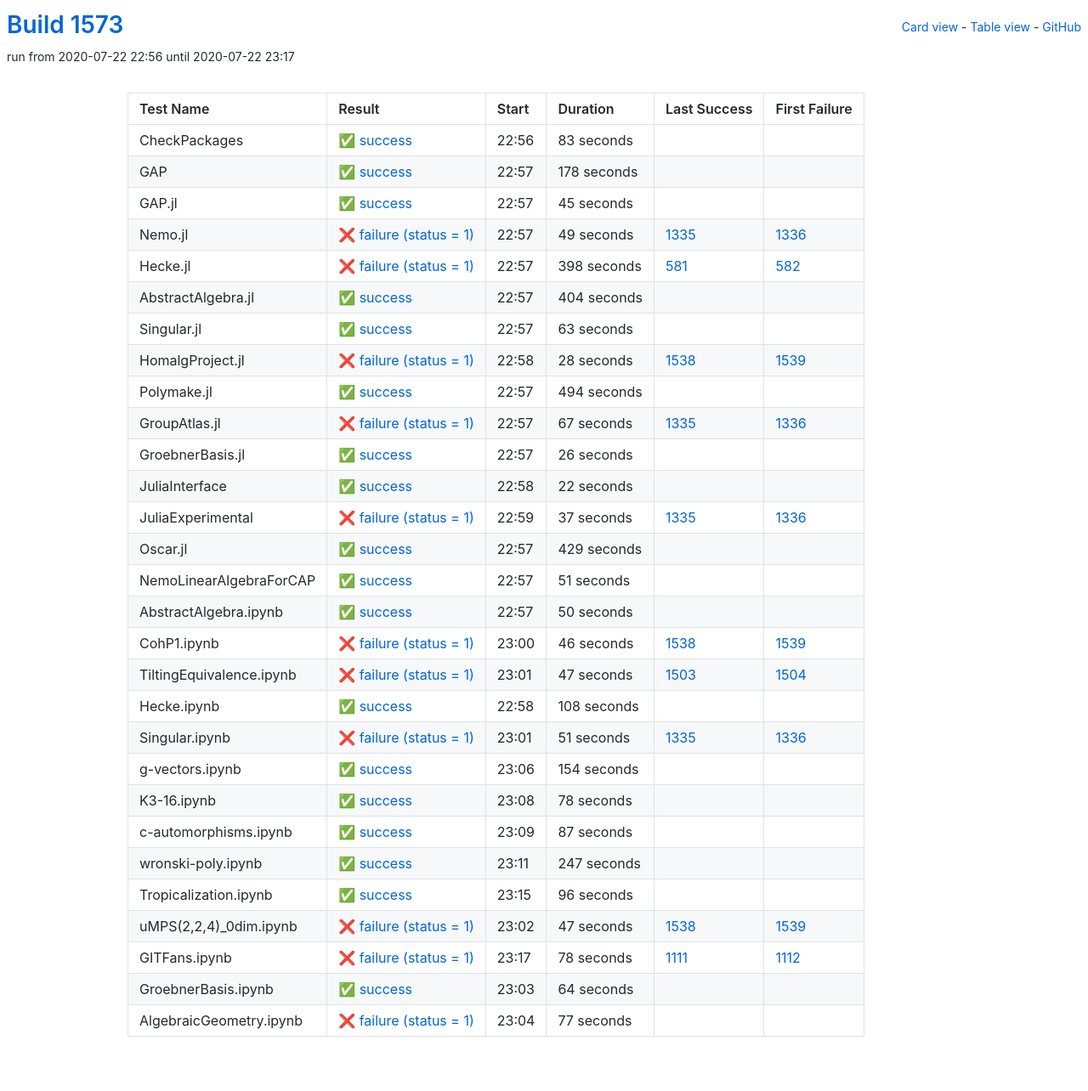
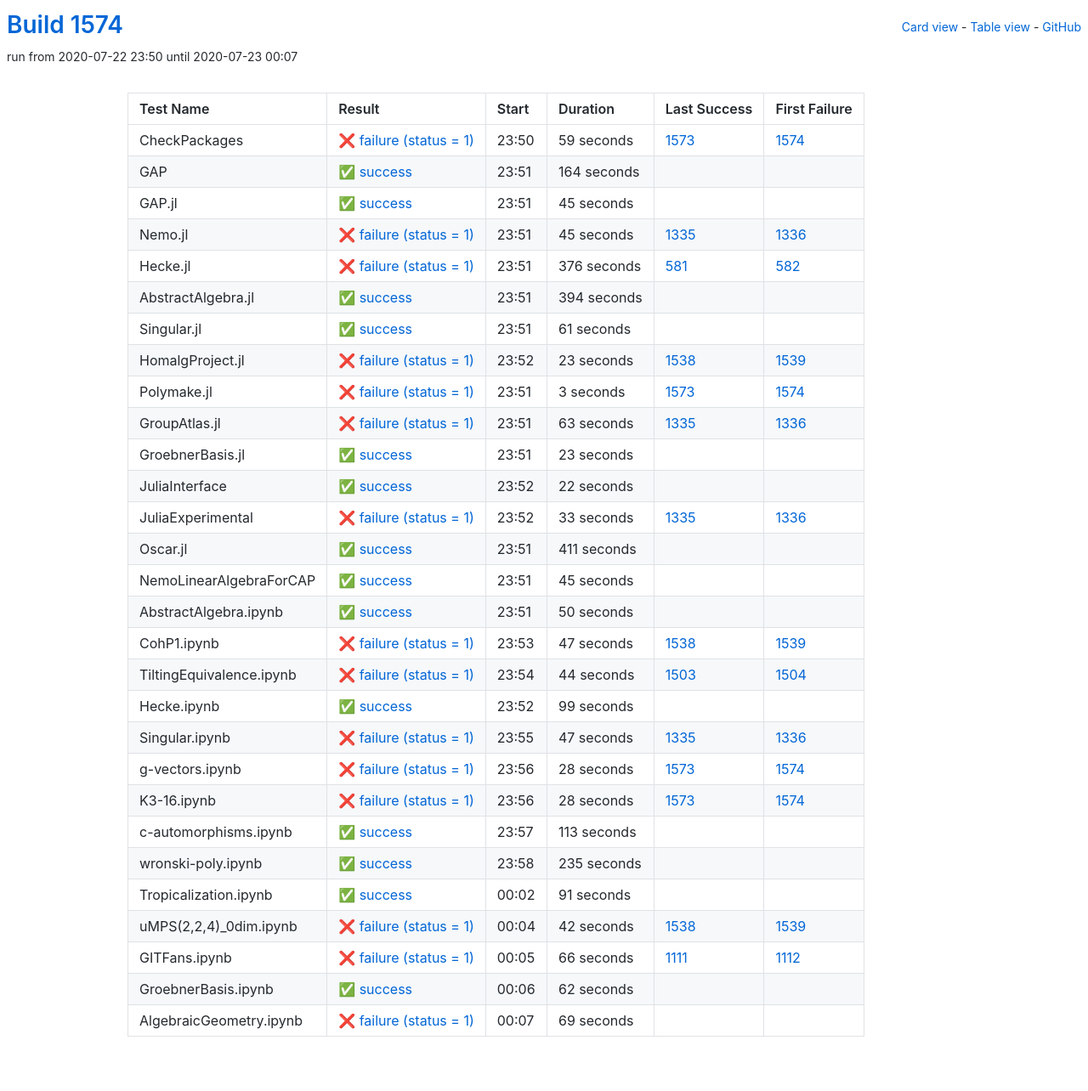
Before and after one commit to oscar-system/oscar-ci-status-1.4, a Jekyll site: the page built from table.html, in a window 1280 px wide. Shown: the whole page at 85% size. Built offline with Jekyll 4.4.1, drawn with Linux system fonts in a browser that asks for light colours.

Commit message:
Build #1574

```diff
--- a/_data/ci.yml
+++ b/_data/ci.yml
@@ -1,6 +1,6 @@
 ---
-build: 1573
-build_url: https://oscarci.mathematik.uni-kl.de/job/oscar-julia-1.4/1573/
+build: 1574
+build_url: https://oscarci.mathematik.uni-kl.de/job/oscar-julia-1.4/1574/
 job: oscar-julia-1.4
 organization: oscar-system
 repo: oscar-ci-status-1.4
@@ -8,32 +8,32 @@ repourl: https://github.com/oscar-system/oscar-ci-status-1.4
 tests:
 - name: CheckPackages
   id: checkpackages
-  log: https://oscarci.mathematik.uni-kl.de/job/oscar-julia-1.4/1573/artifact/logs/build-1573/CheckPackages.log
-  start: 2020-07-22 22:56
+  log: https://oscarci.mathematik.uni-kl.de/job/oscar-julia-1.4/1574/artifact/logs/build-1574/CheckPackages.log
+  start: 2020-07-22 23:50
+  success: false
+  exitcode: 1
+  status: failure
+  duration: 59
+  last_success: 1573
+  last_success_url: https://oscarci.mathematik.uni-kl.de/job/oscar-julia-1.4/1573/
+  first_failure: 1574
+  first_failure_url: https://oscarci.mathematik.uni-kl.de/job/oscar-julia-1.4/1574/
+- name: GAP
+  id: gap
+  log: https://oscarci.mathematik.uni-kl.de/job/oscar-julia-1.4/1574/artifact/logs/build-1574/GAP.log
+  start: 2020-07-22 23:51
   success: true
   exitcode: 0
   status: success
-  duration: 83
-  last_success: false
-  last_success_url:
-  first_failure: false
-  first_failure_url:
-- name: GAP
-  id: gap
-  log: https://oscarci.mathematik.uni-kl.de/job/oscar-julia-1.4/1573/artifact/logs/build-1573/GAP.log
-  start: 2020-07-22 22:57
-  success: true
-  exitcode: 0
-  status: success
-  duration: 178
+  duration: 164
   last_success: false
   last_success_url:
   first_failure: false
   first_failure_url:
 - name: GAP.jl
   id: gap-jl
-  log: https://oscarci.mathematik.uni-kl.de/job/oscar-julia-1.4/1573/artifact/logs/build-1573/GAP.jl.log
-  start: 2020-07-22 22:57
+  log: https://oscarci.mathematik.uni-kl.de/job/oscar-julia-1.4/1574/artifact/logs/build-1574/GAP.jl.log
+  start: 2020-07-22 23:51
   success: true
   exitcode: 0
   status: success
@@ -44,104 +44,104 @@ tests:
   first_failure_url:
 - name: Nemo.jl
   id: nemo-jl
-  log: https://oscarci.mathematik.uni-kl.de/job/oscar-julia-1.4/1573/artifact/logs/build-1573/Nemo.jl.log
-  start: 2020-07-22 22:57
+  log: https://oscarci.mathematik.uni-kl.de/job/oscar-julia-1.4/1574/artifact/logs/build-1574/Nemo.jl.log
+  start: 2020-07-22 23:51
   success: false
   exitcode: 1
   status: failure
-  duration: 49
+  duration: 45
   last_success: 1335
   last_success_url: https://oscarci.mathematik.uni-kl.de/job/oscar-julia-1.4/1335/
   first_failure: 1336
   first_failure_url: https://oscarci.mathematik.uni-kl.de/job/oscar-julia-1.4/1336/
 - name: Hecke.jl
   id: hecke-jl
-  log: https://oscarci.mathematik.uni-kl.de/job/oscar-julia-1.4/1573/artifact/logs/build-1573/Hecke.jl.log
-  start: 2020-07-22 22:57
+  log: https://oscarci.mathematik.uni-kl.de/job/oscar-julia-1.4/1574/artifact/logs/build-1574/Hecke.jl.log
+  start: 2020-07-22 23:51
   success: false
   exitcode: 1
   status: failure
-  duration: 398
+  duration: 376
   last_success: 581
   last_success_url: https://oscarci.mathematik.uni-kl.de/job/oscar-julia-1.4/581/
   first_failure: 582
   first_failure_url: https://oscarci.mathematik.uni-kl.de/job/oscar-julia-1.4/582/
 - name: AbstractAlgebra.jl
   id: abstractalgebra-jl
-  log: https://oscarci.mathematik.uni-kl.de/job/oscar-julia-1.4/1573/artifact/logs/build-1573/AbstractAlgebra.jl.log
-  start: 2020-07-22 22:57
+  log: https://oscarci.mathematik.uni-kl.de/job/oscar-julia-1.4/1574/artifact/logs/build-1574/AbstractAlgebra.jl.log
+  start: 2020-07-22 23:51
   success: true
   exitcode: 0
   status: success
-  duration: 404
+  duration: 394
   last_success: false
   last_success_url:
   first_failure: false
   first_failure_url:
 - name: Singular.jl
   id: singular-jl
-  log: https://oscarci.mathematik.uni-kl.de/job/oscar-julia-1.4/1573/artifact/logs/build-1573/Singular.jl.log
-  start: 2020-07-22 22:57
+  log: https://oscarci.mathematik.uni-kl.de/job/oscar-julia-1.4/1574/artifact/logs/build-1574/Singular.jl.log
+  start: 2020-07-22 23:51
   success: true
   exitcode: 0
   status: success
-  duration: 63
+  duration: 61
   last_success: false
   last_success_url:
   first_failure: false
   first_failure_url:
 - name: HomalgProject.jl
   id: homalgproject-jl
-  log: https://oscarci.mathematik.uni-kl.de/job/oscar-julia-1.4/1573/artifact/logs/build-1573/HomalgProject.jl.log
-  start: 2020-07-22 22:58
+  log: https://oscarci.mathematik.uni-kl.de/job/oscar-julia-1.4/1574/artifact/logs/build-1574/HomalgProject.jl.log
+  start: 2020-07-22 23:52
   success: false
   exitcode: 1
   status: failure
-  duration: 28
+  duration: 23
   last_success: 1538
   last_success_url: https://oscarci.mathematik.uni-kl.de/job/oscar-julia-1.4/1538/
   first_failure: 1539
   first_failure_url: https://oscarci.mathematik.uni-kl.de/job/oscar-julia-1.4/1539/
 - name: Polymake.jl
   id: polymake-jl
-  log: https://oscarci.mathematik.uni-kl.de/job/oscar-julia-1.4/1573/artifact/logs/build-1573/Polymake.jl.log
-  start: 2020-07-22 22:57
-  success: true
-  exitcode: 0
-  status: success
-  duration: 494
-  last_success: false
-  last_success_url:
-  first_failure: false
-  first_failure_url:
-- name: GroupAtlas.jl
-  id: groupatlas-jl
-  log: https://oscarci.mathematik.uni-kl.de/job/oscar-julia-1.4/1573/artifact/logs/build-1573/GroupAtlas.jl.log
-  start: 2020-07-22 22:57
+  log: https://oscarci.mathematik.uni-kl.de/job/oscar-julia-1.4/1574/artifact/logs/build-1574/Polymake.jl.log
+  start: 2020-07-22 23:51
   success: false
   exitcode: 1
   status: failure
-  duration: 67
+  duration: 3
+  last_success: 1573
+  last_success_url: https://oscarci.mathematik.uni-kl.de/job/oscar-julia-1.4/1573/
+  first_failure: 1574
+  first_failure_url: https://oscarci.mathematik.uni-kl.de/job/oscar-julia-1.4/1574/
+- name: GroupAtlas.jl
+  id: groupatlas-jl
+  log: https://oscarci.mathematik.uni-kl.de/job/oscar-julia-1.4/1574/artifact/logs/build-1574/GroupAtlas.jl.log
+  start: 2020-07-22 23:51
+  success: false
+  exitcode: 1
+  status: failure
+  duration: 63
   last_success: 1335
   last_success_url: https://oscarci.mathematik.uni-kl.de/job/oscar-julia-1.4/1335/
   first_failure: 1336
   first_failure_url: https://oscarci.mathematik.uni-kl.de/job/oscar-julia-1.4/1336/
 - name: GroebnerBasis.jl
   id: groebnerbasis-jl
-  log: https://oscarci.mathematik.uni-kl.de/job/oscar-julia-1.4/1573/artifact/logs/build-1573/GroebnerBasis.jl.log
-  start: 2020-07-22 22:57
+  log: https://oscarci.mathematik.uni-kl.de/job/oscar-julia-1.4/1574/artifact/logs/build-1574/GroebnerBasis.jl.log
+  start: 2020-07-22 23:51
   success: true
   exitcode: 0
   status: success
-  duration: 26
+  duration: 23
   last_success: false
   last_success_url:
   first_failure: false
   first_failure_url:
 - name: JuliaInterface
   id: juliainterface
-  log: https://oscarci.mathematik.uni-kl.de/job/oscar-julia-1.4/1573/artifact/logs/build-1573/JuliaInterface.log
-  start: 2020-07-22 22:58
+  log: https://oscarci.mathematik.uni-kl.de/job/oscar-julia-1.4/1574/artifact/logs/build-1574/JuliaInterface.log
+  start: 2020-07-22 23:52
   success: true
   exitcode: 0
   status: success
@@ -152,44 +152,44 @@ tests:
   first_failure_url:
 - name: JuliaExperimental
   id: juliaexperimental
-  log: https://oscarci.mathematik.uni-kl.de/job/oscar-julia-1.4/1573/artifact/logs/build-1573/JuliaExperimental.log
-  start: 2020-07-22 22:59
+  log: https://oscarci.mathematik.uni-kl.de/job/oscar-julia-1.4/1574/artifact/logs/build-1574/JuliaExperimental.log
+  start: 2020-07-22 23:52
   success: false
   exitcode: 1
   status: failure
-  duration: 37
+  duration: 33
   last_success: 1335
   last_success_url: https://oscarci.mathematik.uni-kl.de/job/oscar-julia-1.4/1335/
   first_failure: 1336
   first_failure_url: https://oscarci.mathematik.uni-kl.de/job/oscar-julia-1.4/1336/
 - name: Oscar.jl
   id: oscar-jl
-  log: https://oscarci.mathematik.uni-kl.de/job/oscar-julia-1.4/1573/artifact/logs/build-1573/Oscar.jl.log
-  start: 2020-07-22 22:57
+  log: https://oscarci.mathematik.uni-kl.de/job/oscar-julia-1.4/1574/artifact/logs/build-1574/Oscar.jl.log
+  start: 2020-07-22 23:51
   success: true
   exitcode: 0
   status: success
-  duration: 429
+  duration: 411
   last_success: false
   last_success_url:
   first_failure: false
   first_failure_url:
 - name: NemoLinearAlgebraForCAP
   id: nemolinearalgebraforcap
-  log: https://oscarci.mathematik.uni-kl.de/job/oscar-julia-1.4/1573/artifact/logs/build-1573/NemoLinearAlgebraForCAP.log
-  start: 2020-07-22 22:57
+  log: https://oscarci.mathematik.uni-kl.de/job/oscar-julia-1.4/1574/artifact/logs/build-1574/NemoLinearAlgebraForCAP.log
+  start: 2020-07-22 23:51
   success: true
   exitcode: 0
   status: success
-  duration: 51
+  duration: 45
   last_success: false
   last_success_url:
   first_failure: false
   first_failure_url:
 - name: AbstractAlgebra.ipynb
   id: abstractalgebra-ipynb
-  log: https://oscarci.mathematik.uni-kl.de/job/oscar-julia-1.4/1573/artifact/logs/build-1573/AbstractAlgebra.ipynb.log
-  start: 2020-07-22 22:57
+  log: https://oscarci.mathematik.uni-kl.de/job/oscar-julia-1.4/1574/artifact/logs/build-1574/AbstractAlgebra.ipynb.log
+  start: 2020-07-22 23:51
   success: true
   exitcode: 0
   status: success
@@ -200,116 +200,8 @@ tests:
   first_failure_url:
 - name: CohP1.ipynb
   id: cohp1-ipynb
-  log: https://oscarci.mathematik.uni-kl.de/job/oscar-julia-1.4/1573/artifact/logs/build-1573/CohP1.ipynb.log
-  start: 2020-07-22 23:00
-  success: false
-  exitcode: 1
-  status: failure
-  duration: 46
-  last_success: 1538
-  last_success_url: https://oscarci.mathematik.uni-kl.de/job/oscar-julia-1.4/1538/
-  first_failure: 1539
-  first_failure_url: https://oscarci.mathematik.uni-kl.de/job/oscar-julia-1.4/1539/
-- name: TiltingEquivalence.ipynb
-  id: tiltingequivalence-ipynb
-  log: https://oscarci.mathematik.uni-kl.de/job/oscar-julia-1.4/1573/artifact/logs/build-1573/TiltingEquivalence.ipynb.log
-  start: 2020-07-22 23:01
-  success: false
-  exitcode: 1
-  status: failure
-  duration: 47
-  last_success: 1503
-  last_success_url: https://oscarci.mathematik.uni-kl.de/job/oscar-julia-1.4/1503/
-  first_failure: 1504
-  first_failure_url: https://oscarci.mathematik.uni-kl.de/job/oscar-julia-1.4/1504/
-- name: Hecke.ipynb
-  id: hecke-ipynb
-  log: https://oscarci.mathematik.uni-kl.de/job/oscar-julia-1.4/1573/artifact/logs/build-1573/Hecke.ipynb.log
-  start: 2020-07-22 22:58
-  success: true
-  exitcode: 0
-  status: success
-  duration: 108
-  last_success: false
-  last_success_url:
-  first_failure: false
-  first_failure_url:
-- name: Singular.ipynb
-  id: singular-ipynb
-  log: https://oscarci.mathematik.uni-kl.de/job/oscar-julia-1.4/1573/artifact/logs/build-1573/Singular.ipynb.log
-  start: 2020-07-22 23:01
-  success: false
-  exitcode: 1
-  status: failure
-  duration: 51
-  last_success: 1335
-  last_success_url: https://oscarci.mathematik.uni-kl.de/job/oscar-julia-1.4/1335/
-  first_failure: 1336
-  first_failure_url: https://oscarci.mathematik.uni-kl.de/job/oscar-julia-1.4/1336/
-- name: g-vectors.ipynb
-  id: g-vectors-ipynb
-  log: https://oscarci.mathematik.uni-kl.de/job/oscar-julia-1.4/1573/artifact/logs/build-1573/g-vectors.ipynb.log
-  start: 2020-07-22 23:06
-  success: true
-  exitcode: 0
-  status: success
-  duration: 154
-  last_success: false
-  last_success_url:
-  first_failure: false
-  first_failure_url:
-- name: K3-16.ipynb
-  id: k3-16-ipynb
-  log: https://oscarci.mathematik.uni-kl.de/job/oscar-julia-1.4/1573/artifact/logs/build-1573/K3-16.ipynb.log
-  start: 2020-07-22 23:08
-  success: true
-  exitcode: 0
-  status: success
-  duration: 78
-  last_success: false
-  last_success_url:
-  first_failure: false
-  first_failure_url:
-- name: c-automorphisms.ipynb
-  id: c-automorphisms-ipynb
-  log: https://oscarci.mathematik.uni-kl.de/job/oscar-julia-1.4/1573/artifact/logs/build-1573/c-automorphisms.ipynb.log
-  start: 2020-07-22 23:09
-  success: true
-  exitcode: 0
-  status: success
-  duration: 87
-  last_success: false
-  last_success_url:
-  first_failure: false
-  first_failure_url:
-- name: wronski-poly.ipynb
-  id: wronski-poly-ipynb
-  log: https://oscarci.mathematik.uni-kl.de/job/oscar-julia-1.4/1573/artifact/logs/build-1573/wronski-poly.ipynb.log
-  start: 2020-07-22 23:11
-  success: true
-  exitcode: 0
-  status: success
-  duration: 247
-  last_success: false
-  last_success_url:
-  first_failure: false
-  first_failure_url:
-- name: Tropicalization.ipynb
-  id: tropicalization-ipynb
-  log: https://oscarci.mathematik.uni-kl.de/job/oscar-julia-1.4/1573/artifact/logs/build-1573/Tropicalization.ipynb.log
-  start: 2020-07-22 23:15
-  success: true
-  exitcode: 0
-  status: success
-  duration: 96
-  last_success: false
-  last_success_url:
-  first_failure: false
-  first_failure_url:
-- name: uMPS(2,2,4)_0dim.ipynb
-  id: umps-2-2-4-0dim-ipynb
-  log: https://oscarci.mathematik.uni-kl.de/job/oscar-julia-1.4/1573/artifact/logs/build-1573/uMPS-2-2-4-_0dim.ipynb.log
-  start: 2020-07-22 23:02
+  log: https://oscarci.mathematik.uni-kl.de/job/oscar-julia-1.4/1574/artifact/logs/build-1574/CohP1.ipynb.log
+  start: 2020-07-22 23:53
   success: false
   exitcode: 1
   status: failure
@@ -318,38 +210,146 @@ tests:
   last_success_url: https://oscarci.mathematik.uni-kl.de/job/oscar-julia-1.4/1538/
   first_failure: 1539
   first_failure_url: https://oscarci.mathematik.uni-kl.de/job/oscar-julia-1.4/1539/
-- name: GITFans.ipynb
-  id: gitfans-ipynb
-  log: https://oscarci.mathematik.uni-kl.de/job/oscar-julia-1.4/1573/artifact/logs/build-1573/GITFans.ipynb.log
-  start: 2020-07-22 23:17
+- name: TiltingEquivalence.ipynb
+  id: tiltingequivalence-ipynb
+  log: https://oscarci.mathematik.uni-kl.de/job/oscar-julia-1.4/1574/artifact/logs/build-1574/TiltingEquivalence.ipynb.log
+  start: 2020-07-22 23:54
   success: false
   exitcode: 1
   status: failure
-  duration: 78
+  duration: 44
+  last_success: 1503
+  last_success_url: https://oscarci.mathematik.uni-kl.de/job/oscar-julia-1.4/1503/
+  first_failure: 1504
+  first_failure_url: https://oscarci.mathematik.uni-kl.de/job/oscar-julia-1.4/1504/
+- name: Hecke.ipynb
+  id: hecke-ipynb
+  log: https://oscarci.mathematik.uni-kl.de/job/oscar-julia-1.4/1574/artifact/logs/build-1574/Hecke.ipynb.log
+  start: 2020-07-22 23:52
+  success: true
+  exitcode: 0
+  status: success
+  duration: 99
+  last_success: false
+  last_success_url:
+  first_failure: false
+  first_failure_url:
+- name: Singular.ipynb
+  id: singular-ipynb
+  log: https://oscarci.mathematik.uni-kl.de/job/oscar-julia-1.4/1574/artifact/logs/build-1574/Singular.ipynb.log
+  start: 2020-07-22 23:55
+  success: false
+  exitcode: 1
+  status: failure
+  duration: 47
+  last_success: 1335
+  last_success_url: https://oscarci.mathematik.uni-kl.de/job/oscar-julia-1.4/1335/
+  first_failure: 1336
+  first_failure_url: https://oscarci.mathematik.uni-kl.de/job/oscar-julia-1.4/1336/
+- name: g-vectors.ipynb
+  id: g-vectors-ipynb
+  log: https://oscarci.mathematik.uni-kl.de/job/oscar-julia-1.4/1574/artifact/logs/build-1574/g-vectors.ipynb.log
+  start: 2020-07-22 23:56
+  success: false
+  exitcode: 1
+  status: failure
+  duration: 28
+  last_success: 1573
+  last_success_url: https://oscarci.mathematik.uni-kl.de/job/oscar-julia-1.4/1573/
+  first_failure: 1574
+  first_failure_url: https://oscarci.mathematik.uni-kl.de/job/oscar-julia-1.4/1574/
+- name: K3-16.ipynb
+  id: k3-16-ipynb
+  log: https://oscarci.mathematik.uni-kl.de/job/oscar-julia-1.4/1574/artifact/logs/build-1574/K3-16.ipynb.log
+  start: 2020-07-22 23:56
+  success: false
+  exitcode: 1
+  status: failure
+  duration: 28
+  last_success: 1573
+  last_success_url: https://oscarci.mathematik.uni-kl.de/job/oscar-julia-1.4/1573/
+  first_failure: 1574
+  first_failure_url: https://oscarci.mathematik.uni-kl.de/job/oscar-julia-1.4/1574/
+- name: c-automorphisms.ipynb
+  id: c-automorphisms-ipynb
+  log: https://oscarci.mathematik.uni-kl.de/job/oscar-julia-1.4/1574/artifact/logs/build-1574/c-automorphisms.ipynb.log
+  start: 2020-07-22 23:57
+  success: true
+  exitcode: 0
+  status: success
+  duration: 113
+  last_success: false
+  last_success_url:
+  first_failure: false
+  first_failure_url:
+- name: wronski-poly.ipynb
+  id: wronski-poly-ipynb
+  log: https://oscarci.mathematik.uni-kl.de/job/oscar-julia-1.4/1574/artifact/logs/build-1574/wronski-poly.ipynb.log
+  start: 2020-07-22 23:58
+  success: true
+  exitcode: 0
+  status: success
+  duration: 235
+  last_success: false
+  last_success_url:
+  first_failure: false
+  first_failure_url:
+- name: Tropicalization.ipynb
+  id: tropicalization-ipynb
+  log: https://oscarci.mathematik.uni-kl.de/job/oscar-julia-1.4/1574/artifact/logs/build-1574/Tropicalization.ipynb.log
+  start: 2020-07-23 00:02
+  success: true
+  exitcode: 0
+  status: success
+  duration: 91
+  last_success: false
+  last_success_url:
+  first_failure: false
+  first_failure_url:
+- name: uMPS(2,2,4)_0dim.ipynb
+  id: umps-2-2-4-0dim-ipynb
+  log: https://oscarci.mathematik.uni-kl.de/job/oscar-julia-1.4/1574/artifact/logs/build-1574/uMPS-2-2-4-_0dim.ipynb.log
+  start: 2020-07-23 00:04
+  success: false
+  exitcode: 1
+  status: failure
+  duration: 42
+  last_success: 1538
+  last_success_url: https://oscarci.mathematik.uni-kl.de/job/oscar-julia-1.4/1538/
+  first_failure: 1539
+  first_failure_url: https://oscarci.mathematik.uni-kl.de/job/oscar-julia-1.4/1539/
+- name: GITFans.ipynb
+  id: gitfans-ipynb
+  log: https://oscarci.mathematik.uni-kl.de/job/oscar-julia-1.4/1574/artifact/logs/build-1574/GITFans.ipynb.log
+  start: 2020-07-23 00:05
+  success: false
+  exitcode: 1
+  status: failure
+  duration: 66
   last_success: 1111
   last_success_url: https://oscarci.mathematik.uni-kl.de/job/oscar-julia-1.4/1111/
   first_failure: 1112
   first_failure_url: https://oscarci.mathematik.uni-kl.de/job/oscar-julia-1.4/1112/
 - name: GroebnerBasis.ipynb
   id: groebnerbasis-ipynb
-  log: https://oscarci.mathematik.uni-kl.de/job/oscar-julia-1.4/1573/artifact/logs/build-1573/GroebnerBasis.ipynb.log
-  start: 2020-07-22 23:03
+  log: https://oscarci.mathematik.uni-kl.de/job/oscar-julia-1.4/1574/artifact/logs/build-1574/GroebnerBasis.ipynb.log
+  start: 2020-07-23 00:06
   success: true
   exitcode: 0
   status: success
-  duration: 64
+  duration: 62
   last_success: false
   last_success_url:
   first_failure: false
   first_failure_url:
 - name: AlgebraicGeometry.ipynb
   id: algebraicgeometry-ipynb
-  log: https://oscarci.mathematik.uni-kl.de/job/oscar-julia-1.4/1573/artifact/logs/build-1573/AlgebraicGeometry.ipynb.log
-  start: 2020-07-22 23:04
+  log: https://oscarci.mathematik.uni-kl.de/job/oscar-julia-1.4/1574/artifact/logs/build-1574/AlgebraicGeometry.ipynb.log
+  start: 2020-07-23 00:07
   success: false
   exitcode: 1
   status: failure
-  duration: 77
+  duration: 69
   last_success: false
   last_success_url:
   first_failure: false
```
Also changed, not shown: README.md.
